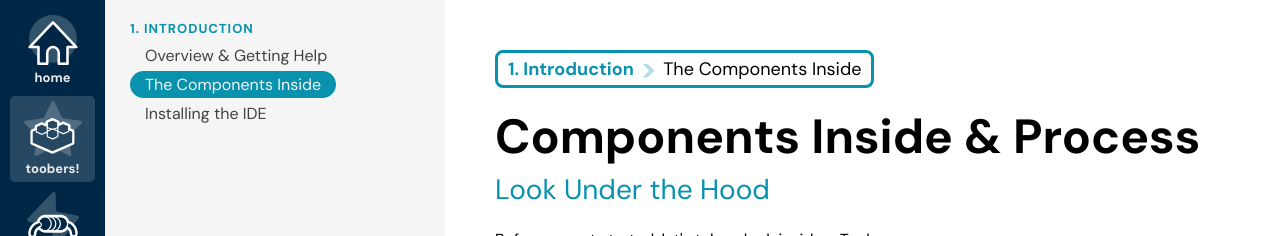
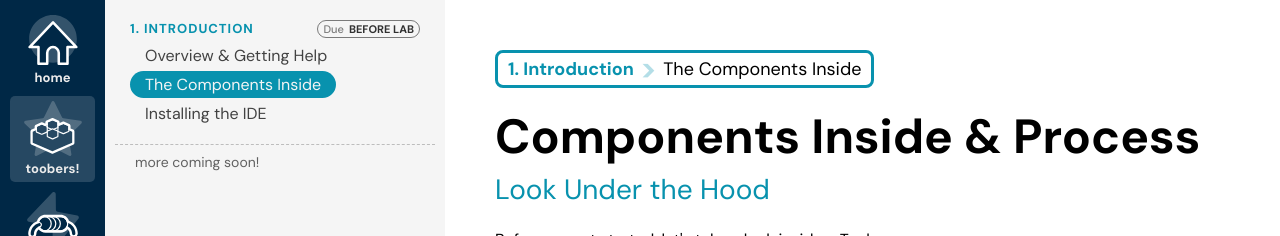
Before and after one commit to mit2009/200b-electronics-library, a Next.js app: page /toobers/intro/components-inside in a window 1280 px wide. Shown: the top 236 px of the page. Built offline with nearby package versions, Linux system fonts and the light colour scheme.

Commit message:
feat: minor cosmetic changes

```diff
--- a/components/Sidebar/Sidebar.module.scss
+++ b/components/Sidebar/Sidebar.module.scss
@@ -101,6 +101,13 @@
   display: grid;
   grid-template-columns: auto 1fr;
   padding: 15px;
+
+  &.comingSoon {
+    color: var(--grey7);
+    font-size: 14px;
+    padding-top: 8px;
+    padding-left: 20px;
+  }
 }
 
 .chapter + .chapter {
@@ -120,12 +127,13 @@
 .details {
   display: flex;
   justify-self: end;
-  padding: 4px 8px 3px;
+  align-self: flex-start;
+  padding: 1px 5px 1px;
   border-radius: 100vw;
   border: 1px solid rgba(0, 0, 0, 0.5);
 
   .location {
-    font-size: 13px;
+    font-size: 11px;
     border-radius: 8px;
     text-align: center;
     margin-right: 5px;
@@ -134,7 +142,7 @@
   }
 
   .dueDate {
-    font-size: 13px;
+    font-size: 11px;
     font-weight: bold;
     color: rgba(0, 0, 0, 0.8);
     text-transform: uppercase;
--- a/components/Sidebar/index.tsx
+++ b/components/Sidebar/index.tsx
@@ -65,7 +65,7 @@ export const PAGES_LAYOUT: { [url: string]: ISection } = {
     chapters: {
       '/intro': {
         value: '1. Introduction',
-        due_date: 'Feb 17',
+        due_date: 'Before Lab',
         location: Location.AT_HOME,
         has_pages: true,
         pages: {
@@ -266,14 +266,15 @@ const ChapterContainer = ({ dirs }: { dirs: string[] }) => {
               >
                 {chapters[chapterUrl].value}
               </div>
-              {/* <div className={styles.details}>
+              <div className={styles.details}>
                 <div className={styles.location}>{chapters[chapterUrl].location}</div>
                 <div className={styles.dueDate}>{chapters[chapterUrl].due_date}</div>
-              </div> */}
+              </div>
               <PageList chapterUrl={chapterPath} pages={chapters[chapterUrl].pages} dirs={dirs} />
             </div>
           );
         })}
+        <div className={cx(styles.chapter, styles.comingSoon)}>more coming soon!</div>
       </div>
     );
   } else {
@@ -413,7 +414,7 @@ export const SectionNavigation = () => {
   let nextPage = DOES_NOT_EXIST_RESULT as any;
   if (currentIndex + 1 < getPropertyCount(currentChapter.pages)) {
     const relativeUrl = getNthPropertyName(currentChapter.pages, currentIndex + 1);
-    const url = dirs.length < 2 ? dirs.slice(0,1) + "/intro" + relativeUrl : dirs.slice(0, 2).join('') + relativeUrl;
+    const url = dirs.length < 2 ? dirs.slice(0, 1) + '/intro' + relativeUrl : dirs.slice(0, 2).join('') + relativeUrl;
     const val = getNthProperty(currentChapter.pages, currentIndex + 1);
     if (val.coming_soon || val.is_hidden) {
       nextPage = COMING_SOON_RESULT;
--- a/pages/toobers/intro/components-inside.tsx
+++ b/pages/toobers/intro/components-inside.tsx
@@ -11,7 +11,7 @@ const Page = () => {
     const scroll = document.documentElement.scrollTop;
     const videoHeight = video?.offsetHeight ?? 0;
     const scrollHeight = document.documentElement.scrollHeight;
-    const scrollPercent = Math.min((scroll / (scrollHeight - videoHeight)) * 4, 1);
+    const scrollPercent = Math.min((scroll / (scrollHeight - videoHeight)) * 10, 1);
     const videoDuration = (video as any)?.duration ?? 0;
     const videoTime = scrollPercent * videoDuration;
     if (video && !isNaN(videoTime)) {
--- a/pages/toobers/intro/overview.tsx
+++ b/pages/toobers/intro/overview.tsx
@@ -47,7 +47,7 @@ const Overview = () => {
         Slack channel! There's usually someone available, even late at night. Also, if you know the answer to a question
         that has been asked, please feel free to pitch in and answer. We're all in this together!
       </p>
-      <h3>Asking help on Slack</h3>
+      <h3>Asking for help on Slack</h3>
       <p>
         <strong>Electronics-related questions</strong>: (e.g., wiring & electronics) it is often helpful to post a
         picture of your wiring so that we can check that everything has been wired correctly. It may take multiple
```
